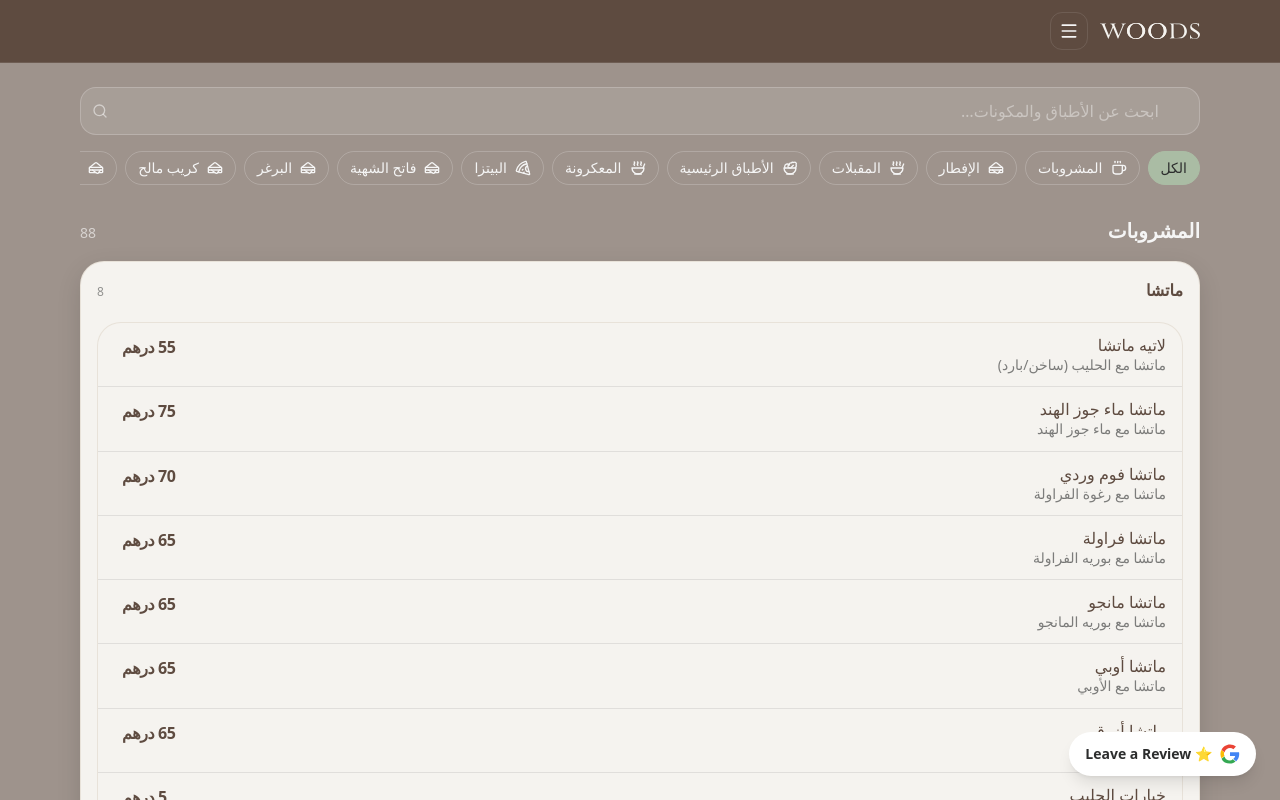
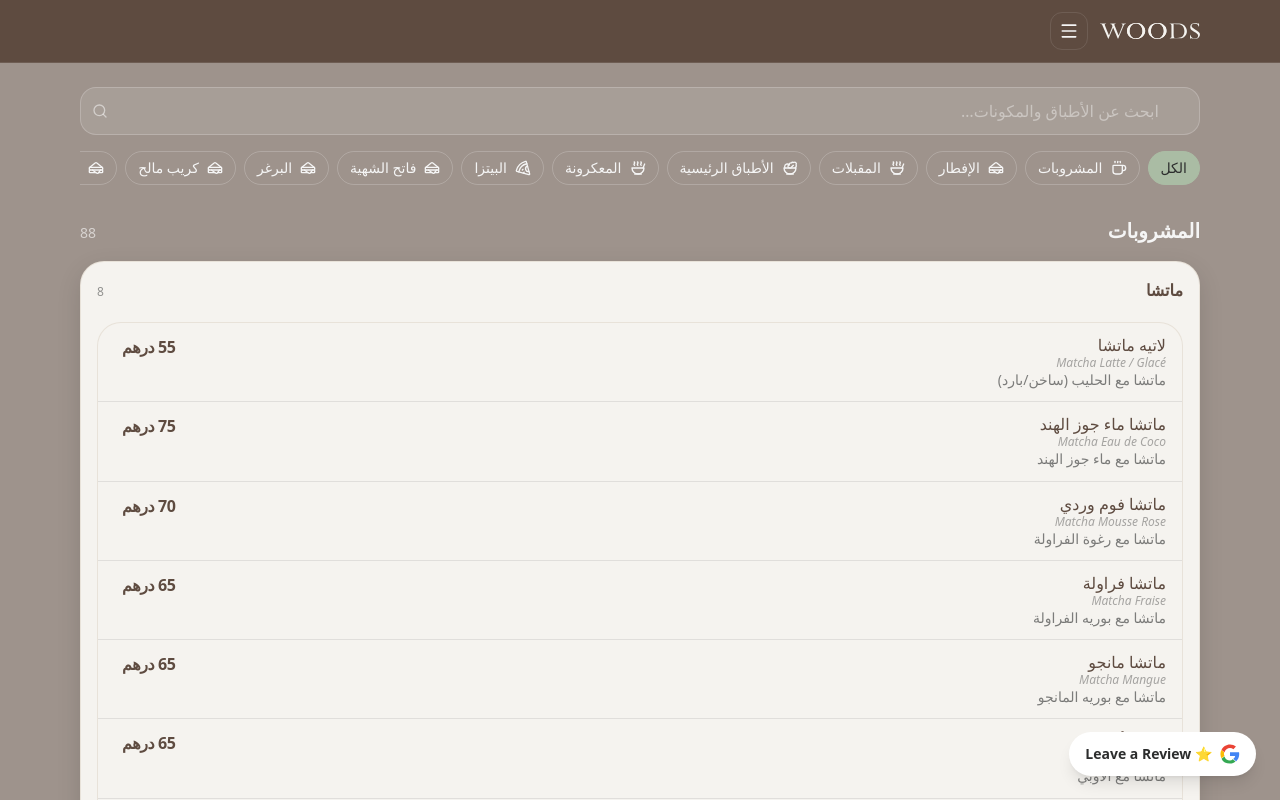
Before and after one commit to Tetrahedral11/WOODS26, a Next.js app: page /menu in a window 1280 px wide. Both pictures are taken after a click on the button "العربية". Shown: the top 800 px of the page. Built offline with nearby package versions, Linux system fonts and the light colour scheme.

Commit message:
Show French item name as waiter reference for all languages

```diff
--- a/app/menu/page.tsx
+++ b/app/menu/page.tsx
@@ -3806,6 +3806,7 @@ export default function WoodsSite() {
                             <ul className="divide-y divide-black/10">
                               {items.map((it) => {
                                 const txt = tItem(it.id);
+                                const frTxt = LANGS.fr.items[it.id];
                                 return (
                                   <ItemRow
                                     key={it.id}
@@ -3813,6 +3814,7 @@ export default function WoodsSite() {
                                     desc={txt.desc}
                                     price={it.price}
                                     priceFmt={dict.priceMAD}
+                                    frName={frTxt?.name}
                                   />
                                 );
                               })}
@@ -3874,6 +3876,7 @@ export default function WoodsSite() {
                             <ul className="divide-y divide-black/10">
                               {items.map((it: MenuItem) => {
                                 const txt = tItem(it.id);
+                                const frTxt = LANGS.fr.items[it.id];
                                 return (
                                   <ItemRow
                                     key={it.id}
@@ -3881,6 +3884,7 @@ export default function WoodsSite() {
                                     desc={txt.desc}
                                     price={it.price}
                                     priceFmt={dict.priceMAD}
+                                    frName={frTxt?.name}
                                   />
                                 );
                               })}
@@ -4030,16 +4034,21 @@ function ItemRow({
   desc,
   price,
   priceFmt,
+  frName,
 }: {
   title: string;
   desc?: string;
   price: number | null | undefined;
   priceFmt: (v: number) => string;
+  frName?: string;
 }) {
   return (
     <li className="flex items-start gap-3 px-4 py-3">
       <div className="flex-1 min-w-0">
         <div className="font-medium leading-tight truncate">{title}</div>
+        {frName && frName !== title ? (
+          <div className="text-xs text-black/40 leading-tight italic truncate">{frName}</div>
+        ) : null}
         {desc ? <div className="text-sm text-black/60 leading-snug line-clamp-2">{desc}</div> : null}
       </div>
       <div className="shrink-0 pl-2 font-semibold tracking-tight">
```
